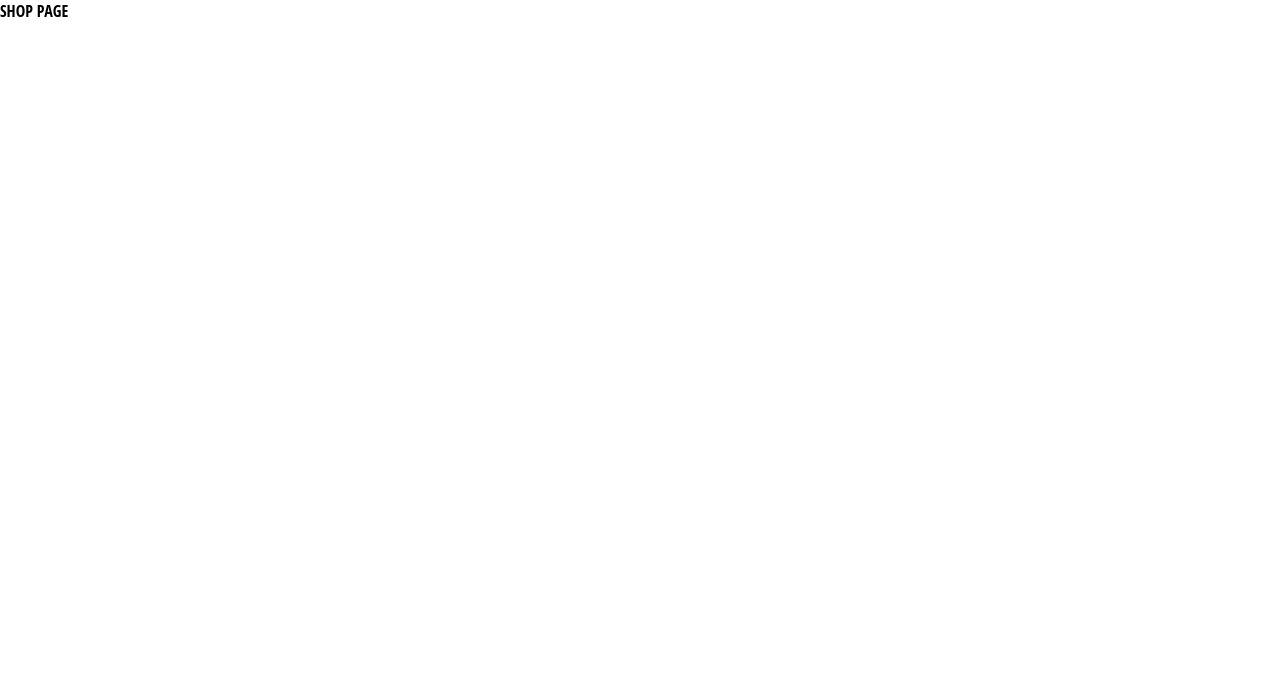
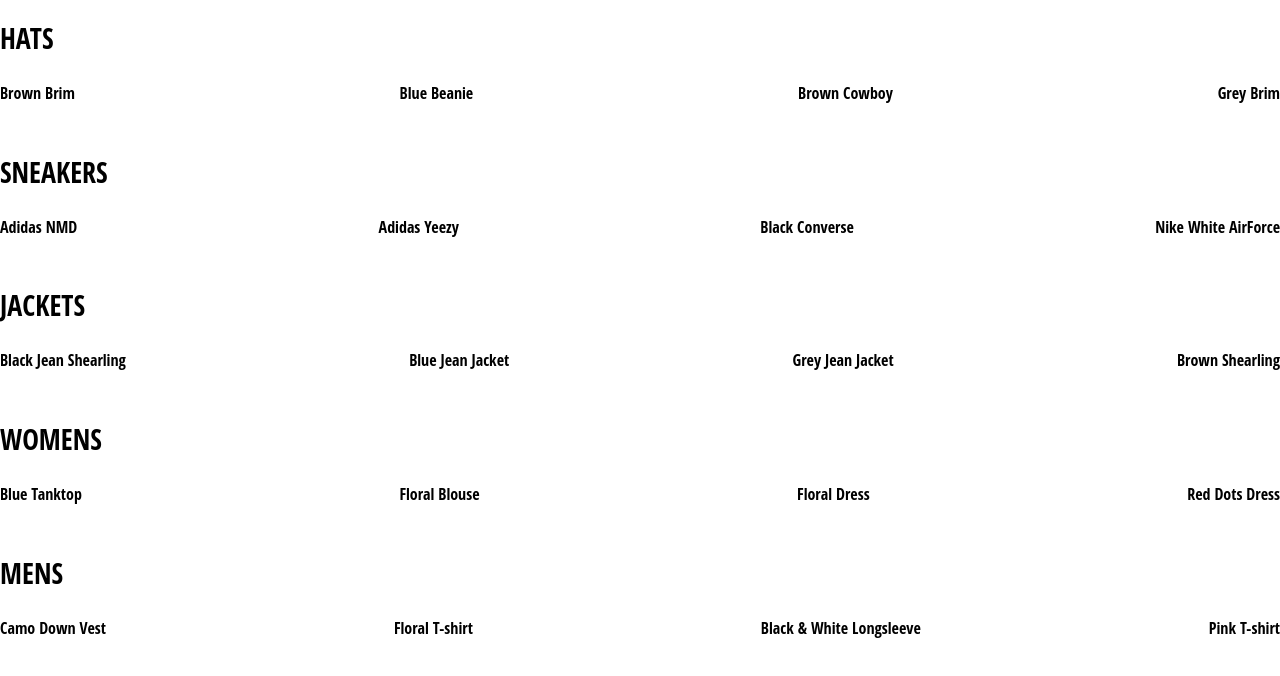
Before and after one commit to SaadDamine/crwn-clothing, a React (Create React App) app: page /shop in a window 1280 px wide. Shown: the top 676 px of the page. Built offline with nearby package versions, Linux system fonts and the light colour scheme; a web font is replaced by a local one.

Commit message:
Update shop.component.jsx

```diff
--- a/src/pages/shop/shop.component.jsx
+++ b/src/pages/shop/shop.component.jsx
@@ -1,5 +1,7 @@
 import React from "react";
+
 import SHOP_DATA from "./shop.data";
+import CollectionPreview from "../../components/collection-preview/collection-preview.component";
 
 class ShopPage extends React.Component
 {
@@ -12,8 +14,14 @@
     }
     render()
     {
+        const { collections } = this.state;
         return (
-            <div>SHOP PAGE</div>
+            <div className="shop-page">
+                {
+                    collections.map( ( { id, ...otherSectionProps } ) =>
+                        <CollectionPreview key={id} {...otherSectionProps} /> )
+                }
+            </div>
         );
     }
 }
```
